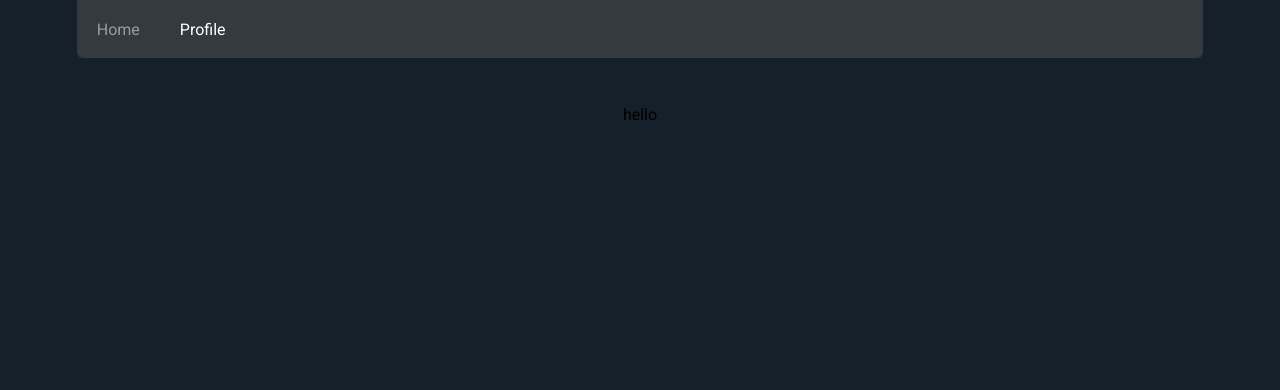
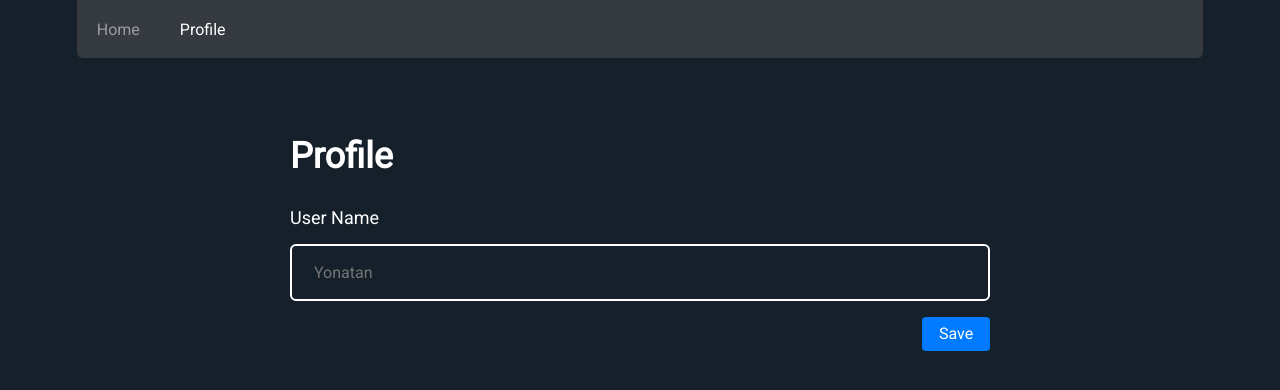
Before and after one commit to Itc-bootcamp-2019/micro-blogging-front-end-Ilann0, a React (Create React App) app in the folder blog/: page /profile in a window 1280 px wide. Shown: the top 390 px of the page. Built offline with nearby package versions, Linux system fonts and the light colour scheme.

Commit message:
finished profile css + logic

```diff
--- a/blog/src/App.css
+++ b/blog/src/App.css
@@ -25,6 +25,7 @@ body {
   color: white;
 }
 
+/*----------------------------------------------------------*/
 /* Navbar Component */
 
 nav {
@@ -67,9 +68,13 @@ nav a:hover {
   align-items: center;
 }
 
+.input-frame {
+    border: 2px solid white;
+    border-radius: 6px;
+}
+
 .tweet-box {
-  border: 2px solid white;
-  border-radius: 6px;
+    padding: 0 10%;
   display: flex;
   flex-direction: column;
   justify-content: space-around;
@@ -151,8 +156,6 @@ nav a:hover {
   flex-grow: 1;
 }
 
-
-
 .dt-top {
   color: #6C757D;
   display: flex;
@@ -160,8 +163,48 @@ nav a:hover {
   padding: 1% 0;
 }
 
+.dt-content {
+    padding: 3% 0;
+    word-wrap: break-word;
+}
 
+/*----------------------------------------------------------*/
+/* Profile Page */
 
-.dt-content {
-  padding: 3% 0;
+.profile-main-container {
+  color: white;
+  /*height: 200px;*/
+  width: 100%;
+  max-width: 700px;
+    display: flex;
+    flex-direction: column;
 }
+
+.profile-main-container > h1 {
+    font-size: 36px;
+    line-height: 42px;
+}
+
+.profile-main-container > label {
+    font-size: 18px;
+    line-height: 21px;
+    /*margin-bottom: 6px;*/
+
+}
+
+.profile-main-container .input-frame {
+    padding: 16px 20px;
+    margin: 16px 0;
+}
+
+.input-frame > input {
+    background-color: transparent;
+    border: none;
+    color: #cccccc;
+    width: 100%;
+    height: 100%;
+}
+
+.profile-main-container > button {
+    align-self: flex-end;
+}
--- a/blog/src/App.js
+++ b/blog/src/App.js
@@ -11,14 +11,12 @@ function App() {
   return (
       <div className="App">
           <Router>
-          <Navbar />
+              <Navbar />
               <section className="content-main-container">
                   <Switch>
                       <Route exact path="/">
                           <TweetManager />
                       </Route>
-                  </Switch>
-                  <Switch>
                       <Route exact path="/profile">
                           <Profile />
                       </Route>
--- a/blog/src/components/CreateTweet.jsx
+++ b/blog/src/components/CreateTweet.jsx
@@ -1,7 +1,7 @@
 import React from 'react'
 import TweetManagerContext from "../contexts/TweetManagerContext";
 
-class CreateTweet extends React.Component {
+class CreateTweet extends React.PureComponent {
     constructor(props) {
         super(props)
         this.state = {
@@ -35,7 +35,7 @@ class CreateTweet extends React.Component {
     render() {
         const { inputVal, inputLen } = this.state
         return (
-            <div className="tweet-box">
+            <div className="tweet-box input-frame">
                 <textarea
                     name="tweet"
                     id="tweet-input"
--- a/blog/src/components/Profile.jsx
+++ b/blog/src/components/Profile.jsx
@@ -1,10 +1,48 @@
-import React, {Component} from 'react';
+import React, {Component} from 'react'
 
 class Profile extends Component {
+    constructor(props) {
+        super(props)
+        this.state = {
+            inputVal: '',
+        }
+    }
+
+    handleInputChange(e) {
+        this.setState({
+            inputVal: e.target.value,
+        })
+    }
+
+    saveUsername(userName) {
+        localStorage.setItem('username', userName)
+        console.log(localStorage.getItem('username'))
+    }
+
+    componentDidMount() {
+        const userName = localStorage.getItem('username')
+        !!userName && this.setState({ inputVal: userName })
+    }
+
     render() {
+        const { inputVal } = this.state
         return (
-            <div>
-                hello
+            <div className="profile-main-container">
+                <h1>Profile</h1>
+                <label htmlFor="name-input">
+                    User Name
+                </label>
+                <div className="input-frame">
+                    <input id="name-input"
+                           type="text"
+                           placeholder="Yonatan"
+                           onChange={(e) => this.handleInputChange(e)}
+                           value={ inputVal }
+                    />
+                </div>
+                    <button className="post-btn"
+                            onClick={() => this.saveUsername(inputVal) }
+                    >Save</button>
             </div>
         );
     }
--- a/blog/src/components/TweetList.jsx
+++ b/blog/src/components/TweetList.jsx
@@ -1,4 +1,4 @@
-import React from "react"
+import React, { useEffect } from "react"
 import Tweet from "./Tweet"
 
 import TweetManagerContext from "../contexts/TweetManagerContext"
@@ -8,7 +8,9 @@ function TweetList() {
         <TweetManagerContext.Consumer>
             {
                 ({ tweets }) => tweets.map( tweet => (
-                        <Tweet key={ tweet.date } tweet={ tweet } />
+                        <Tweet key={ tweet.date }
+                               tweet={ tweet }
+                        />
                     ))
             }
         </TweetManagerContext.Consumer>
--- a/blog/src/components/TweetManager.jsx
+++ b/blog/src/components/TweetManager.jsx
@@ -8,21 +8,22 @@ import { getTweets, postTweet } from '../lib/api'
 
 import TweetManagerContext from "../contexts/TweetManagerContext"
 
-class TweetManager extends React.Component {
+class TweetManager extends React.PureComponent {
     constructor(props) {
         super(props)
+        this.updateTweets = this.updateTweets.bind(this)
         this.state = {
             tweets: [],
-            tweetCounter: 0,
-            onPost: this.updateLocalTweets.bind(this)
+            onPost: this.updateTweets,
         }
     }
 
-    updateLocalTweets(tweet) {
+    updateTweets(tweet) {
         const timeStamp = new Date()
+        const userName = localStorage.getItem('username')
         const tweetObj = {
+            userName: !!userName ? userName : 'anonymous',
             content: tweet,
-            userName: 'Arnold Schwarzenegger',
             date: timeStamp.toISOString(),
         }
         postTweet(tweetObj).then((response) => console.log(response))
@@ -30,7 +31,6 @@ class TweetManager extends React.Component {
         this.setState(prevState => {
             return {
                tweets: [ tweetObj, ...prevState.tweets ],
-               tweetCounter: ++prevState.tweetCounter
             }
         })
     }
@@ -43,7 +43,7 @@ class TweetManager extends React.Component {
 
     componentDidMount() {
         this.updateData()
-        this.fetchTweetsInterval = setInterval(this.updateData, 15000)
+        this.fetchTweetsInterval = setInterval(this.updateData.bind(this), 10000)
     }
 
     componentWillUnmount() {
--- a/blog/src/contexts/TweetManagerContext.js
+++ b/blog/src/contexts/TweetManagerContext.js
@@ -2,8 +2,7 @@ import React from "react"
 
 const TweetManagerContext = React.createContext({
     tweets: [],
-    tweetCounter: 0,
-    onPost: ( tweet ) => {}
+    onPost: ( tweet ) => {},
 })
 
 export default TweetManagerContext
--- a/blog/src/lib/api.js
+++ b/blog/src/lib/api.js
@@ -7,5 +7,5 @@ export function getTweets() {
 }
 
 export function postTweet(payload) {
-    return axios.post(API_URL, payload)
+    return axios.post(API_URL, { tweet: payload })
 }
```
